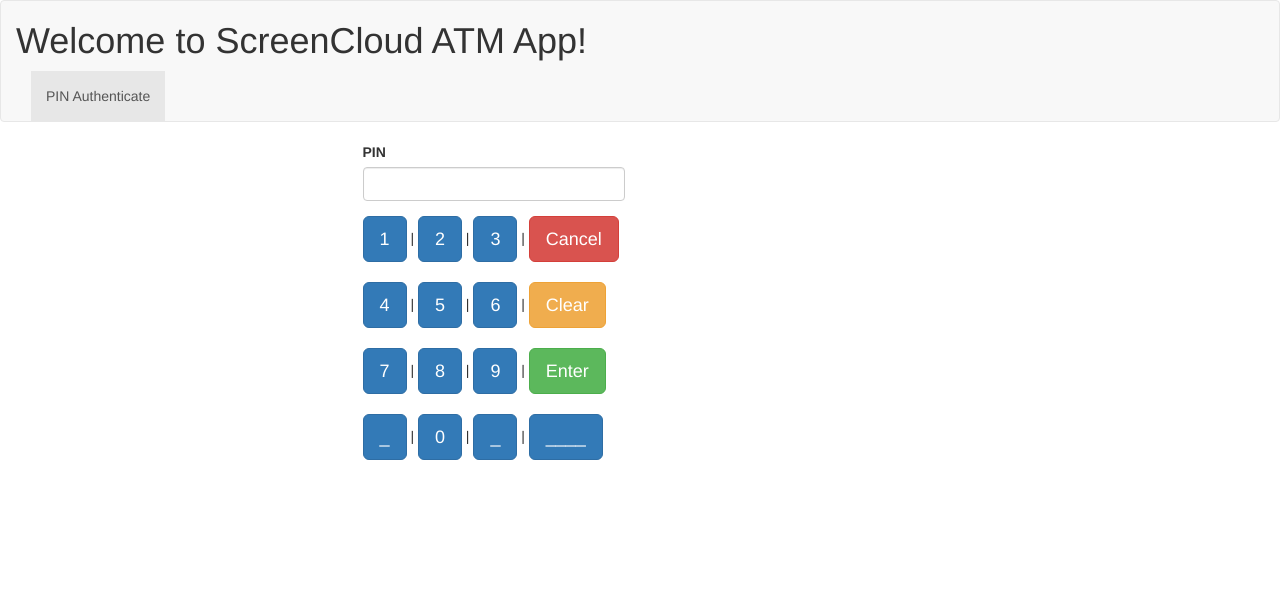
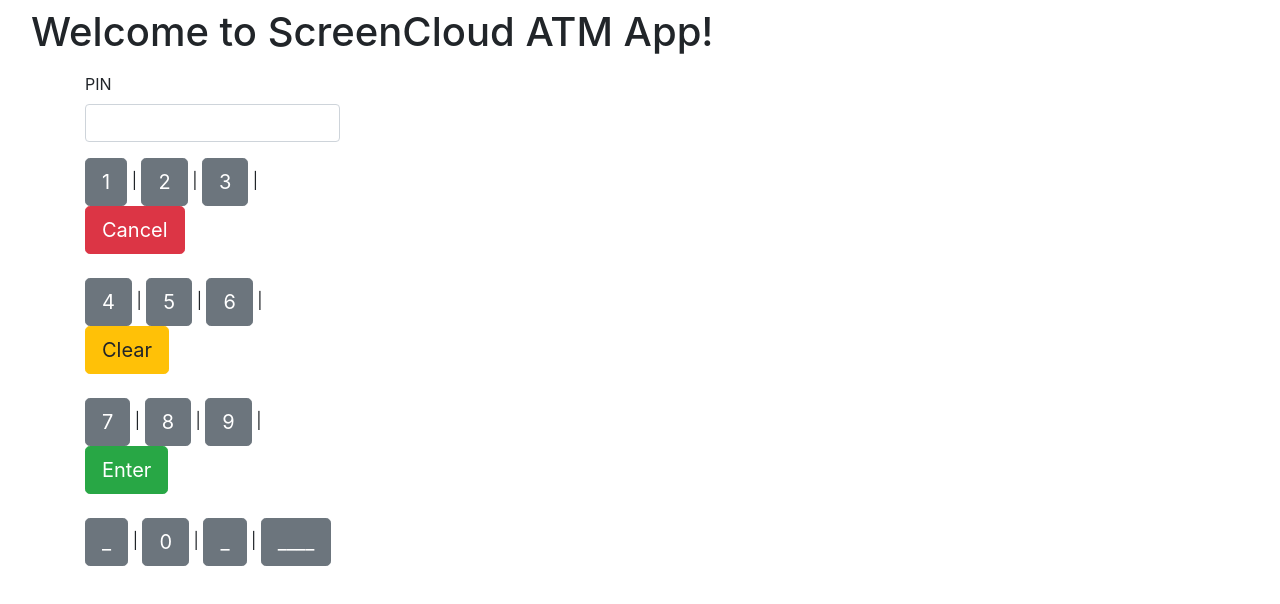
Before and after one commit to Johnnycool22/screencloud-atm-app, an Angular app: page /auth in a window 1280 px wide. Shown: the top 604 px of the page. Built offline with nearby package versions, Linux system fonts and the light colour scheme.

Commit message:
button updates

```diff
--- a/package.json
+++ b/package.json
@@ -11,15 +11,17 @@
   },
   "private": true,
   "dependencies": {
-    "@angular/animations": "~8.1.0",
+    "@angular/animations": "^8.1.3",
+    "@angular/cdk": "^8.1.3",
     "@angular/common": "~8.1.0",
     "@angular/compiler": "~8.1.0",
     "@angular/core": "~8.1.0",
     "@angular/forms": "~8.1.0",
+    "@angular/material": "^8.1.3",
     "@angular/platform-browser": "~8.1.0",
     "@angular/platform-browser-dynamic": "~8.1.0",
     "@angular/router": "~8.1.0",
-    "bootstrap": "^3.4.1",
+    "bootstrap": "^4.3.1",
     "rxjs": "~6.4.0",
     "tslib": "^1.9.0",
     "zone.js": "~0.9.1"
--- a/src/app/auth/auth.component.html
+++ b/src/app/auth/auth.component.html
@@ -6,27 +6,27 @@
         <input type="pin" id="pin" class="form-control">
       </div>
       <div>
-          <input type="button" class="btn btn-primary btn-lg" value="1"> |
-          <input type="button" class="btn btn-primary btn-lg" value="2"> |
-          <input type="button" class="btn btn-primary btn-lg" value="3"> | <input type="button" class="btn btn-danger btn-lg" value="Cancel">
+          <input type="button" class="btn btn-secondary btn-lg" value="1"> |
+          <input type="button" class="btn btn-secondary btn-lg" value="2"> |
+          <input type="button" class="btn btn-secondary btn-lg" value="3"> | <input type="button" class="btn btn-danger btn-lg" value="Cancel">
       </div>
       <br>
       <div>
-          <input type="button" class="btn btn-primary btn-lg" value="4"> |
-          <input type="button" class="btn btn-primary btn-lg" value="5"> |
-          <input type="button" class="btn btn-primary btn-lg" value="6"> | <input type="button" class="btn btn-warning btn-lg" value="Clear">
+          <input type="button" class="btn btn-secondary btn-lg" value="4"> |
+          <input type="button" class="btn btn-secondary btn-lg" value="5"> |
+          <input type="button" class="btn btn-secondary btn-lg" value="6"> | <input type="button" class="btn btn-warning btn-lg" value="Clear">
       </div>
       <br>
       <div>
-          <input type="button" class="btn btn-primary btn-lg" value="7"> |
-          <input type="button" class="btn btn-primary btn-lg" value="8"> |
-          <input type="button" class="btn btn-primary btn-lg" value="9"> |  <input type="button" class="btn btn-success btn-lg" value="Enter">
+          <input type="button" class="btn btn-secondary btn-lg" value="7"> |
+          <input type="button" class="btn btn-secondary btn-lg" value="8"> |
+          <input type="button" class="btn btn-secondary btn-lg" value="9"> |  <input type="button" class="btn btn-success btn-lg" value="Enter">
       </div>
       <br>
       <div>
-          <input type="button" class="btn btn-primary btn-lg" value="_"> |
-          <input type="button" class="btn btn-primary btn-lg" value="0"> |
-          <input type="button" class="btn btn-primary btn-lg" value="_"> | <button type="button" class="btn btn-primary btn-lg">____</button>
+          <input type="button" class="btn btn-secondary btn-lg" value="_"> |
+          <input type="button" class="btn btn-secondary btn-lg" value="0"> |
+          <input type="button" class="btn btn-secondary btn-lg" value="_"> | <button type="button" class="btn btn-secondary btn-lg">____</button>
       </div>
     </form>
   </div>
--- a/src/app/header/header.component.html
+++ b/src/app/header/header.component.html
@@ -1,7 +1,7 @@
 <nav class="navbar navbar-default">
   <div class="container-fluid">
     <div class="navbar-header">
-      <div style="text-align:right">
+      <div style="text-align:left">
         <h1>
           Welcome to {{ title }}!
         </h1>
```
Also changed, not shown: 1 other file (tests, documents, lock files or other folders).
